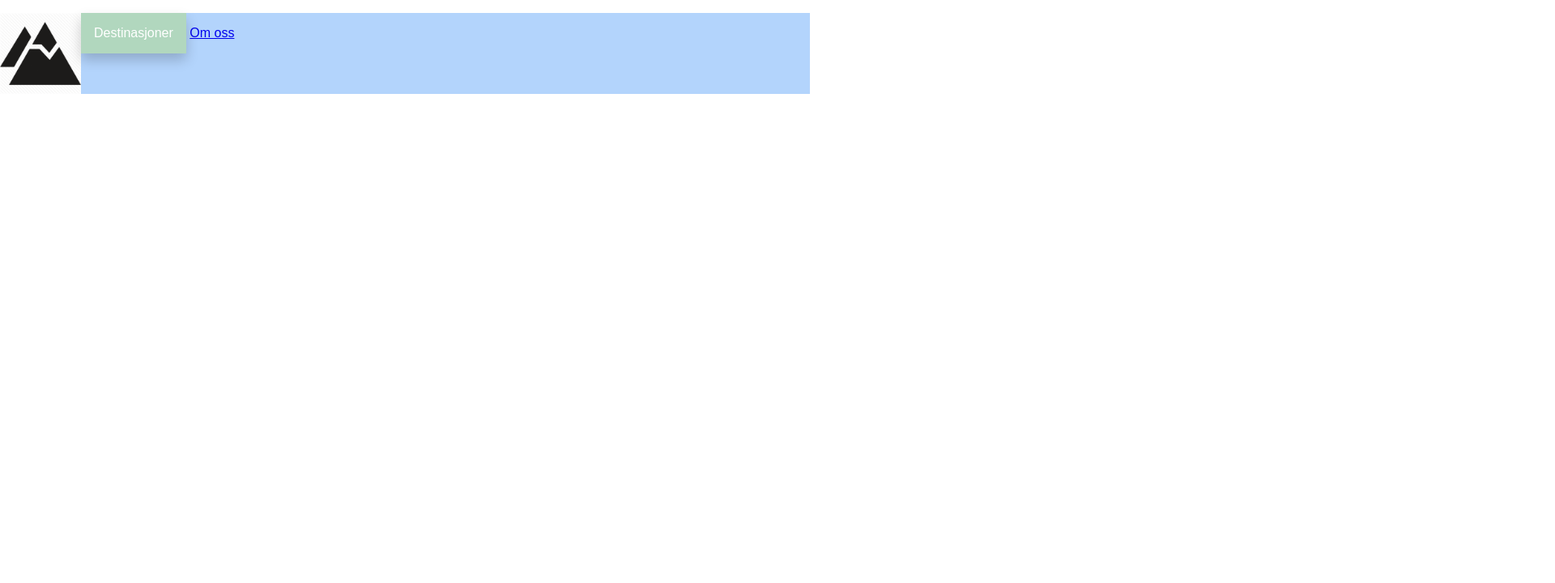
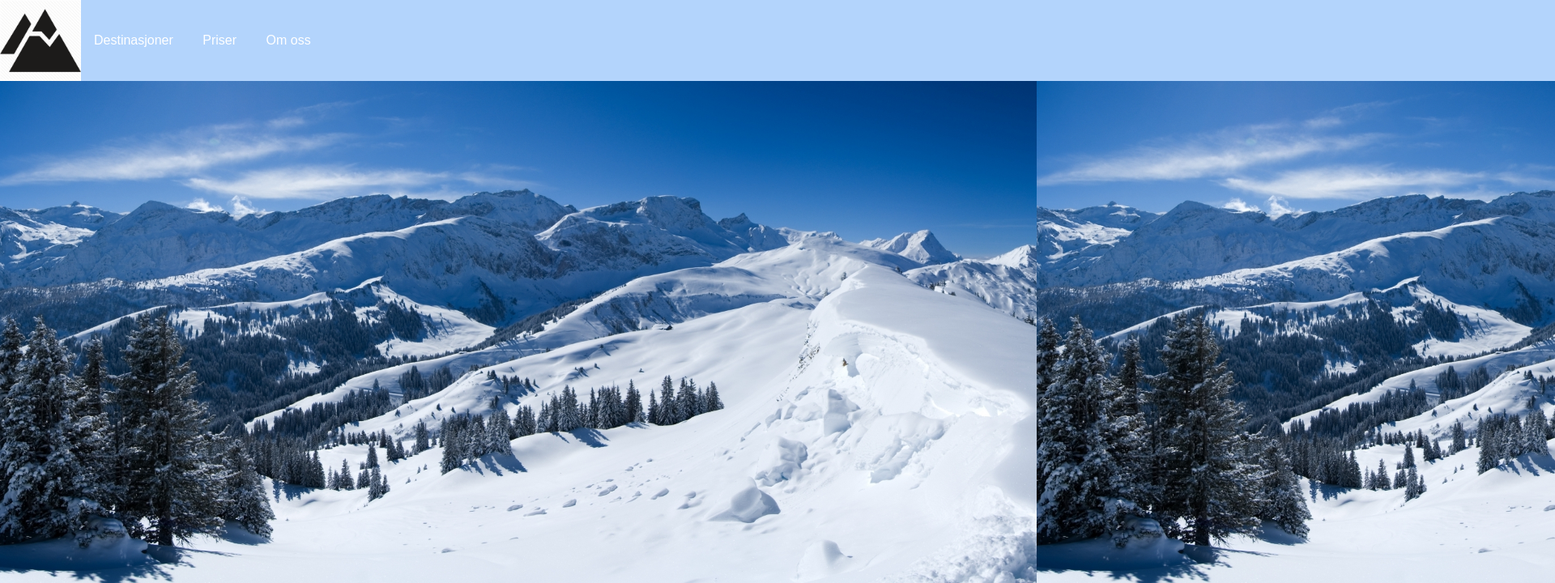
Before and after one commit to paultk/WebDev4, a website: page src/index.html in a window 1280 px wide. Shown: the top 720 px of the page at 81% size, 1920 px wide, since content can reach past the window. Drawn offline with Linux system fonts and the light colour scheme; files that its build step writes are made by us from their sources.

Commit message:
Versjon 0.1

```diff
--- a/src/css/main.css
+++ b/src/css/main.css
@@ -6,12 +6,18 @@ html {
 body {
     margin: 0;
     padding: 0;
+    background: url("bg.jpg");
+    background-size: cover;
 }
 
 .header-wrapper {
     background-color: #b3d4fc;
-    width: 1000px;
+    width: 5000px;
     height: 100px;
+}
+
+.content-wrapper {
+
 }
 
 .logo {
@@ -35,14 +41,18 @@ body {
 }
 
 /* Dropdown Button */
-.dropbtn {
-    background-color: #b1d7be;
+.btn {
+    background-color: #b3d4fc;
+    border: 2px solid black;
+    width: auto;
+    height: 100px;
+    margin: auto;
     color: white;
     padding: 16px;
     font-size: 16px;
     border: none;
     cursor: pointer;
-    box-shadow: 0px 8px 16px 0px rgba(0,0,0,0.2)
+
 }
 
 .dropdown {
@@ -54,21 +64,21 @@ body {
     display: none;
     position: absolute;
     background-color: #f9f9f9;
-    min-width: 160px;
+    min-width: 131px;
     box-shadow: 0px 8px 16px 0px rgba(0,0,0,0.2);
 }
 
 /* Links inside the dropdown */
 .dropdown-content a {
     color: black;
-    background-color: #b1d7be;
+    background-color: #95b7ea;
     padding: 12px 16px;
     text-decoration: none;
     display: block;
 }
 
 /* Change color of dropdown links on hover */
-.dropdown-content a:hover {background-color: #cde5d5}
+.dropdown-content a:hover {background-color: #b5cbf8}
 
 /* Show the dropdown menu on hover */
 .dropdown:hover .dropdown-content {
@@ -76,7 +86,7 @@ body {
 }
 
 /* Change the background color of the dropdown button when the dropdown content is shown */
-.dropdown:hover .dropbtn {
+.dropdown:hover .btn {
     background-color: #bfbfbf;
     border-radius: 0px;
 }
--- a/src/index.html
+++ b/src/index.html
@@ -23,22 +23,27 @@
             <header>
                 <a href="#"><img class="logo" src="media/logo.png"></a>
                 <nav class="navigation">
+                    <div class="nav">
                         <ul>
                             <li><div class="dropdown">
-                            <button class="dropbtn">Destinasjoner</button>
+                                <button class="btn">Destinasjoner</button>
                                 <div class="dropdown-content">
                                     <a href="aare.html">Åre</a>
                                     <a href="trysil.html">Trysil</a>
                                     <a href="hemsedal.html">Hemsedal</a>
                                 </div>
                             </div></li>
-                        <li><a href="omoss.html">Om oss</a></li>
+                            <li><div class="dropdown"><button class="btn">Priser</button></div></li>
+                            <li><div class="dropdown"><button class="btn">Om oss</button></div></li>
                         </ul>
+                    </div>
                 </nav>
             </header>
         </div>
         <div class="content-wrapper">
-            <div class="avsnitt"></div>
+            <div class="avsnitt">
+
+            </div>
             <footer class="foot"></footer>
         </div>
     </div>
```
Also changed, not shown: src/css/bg.jpg (added). Lines whose indentation alone changed are shown as unchanged.
